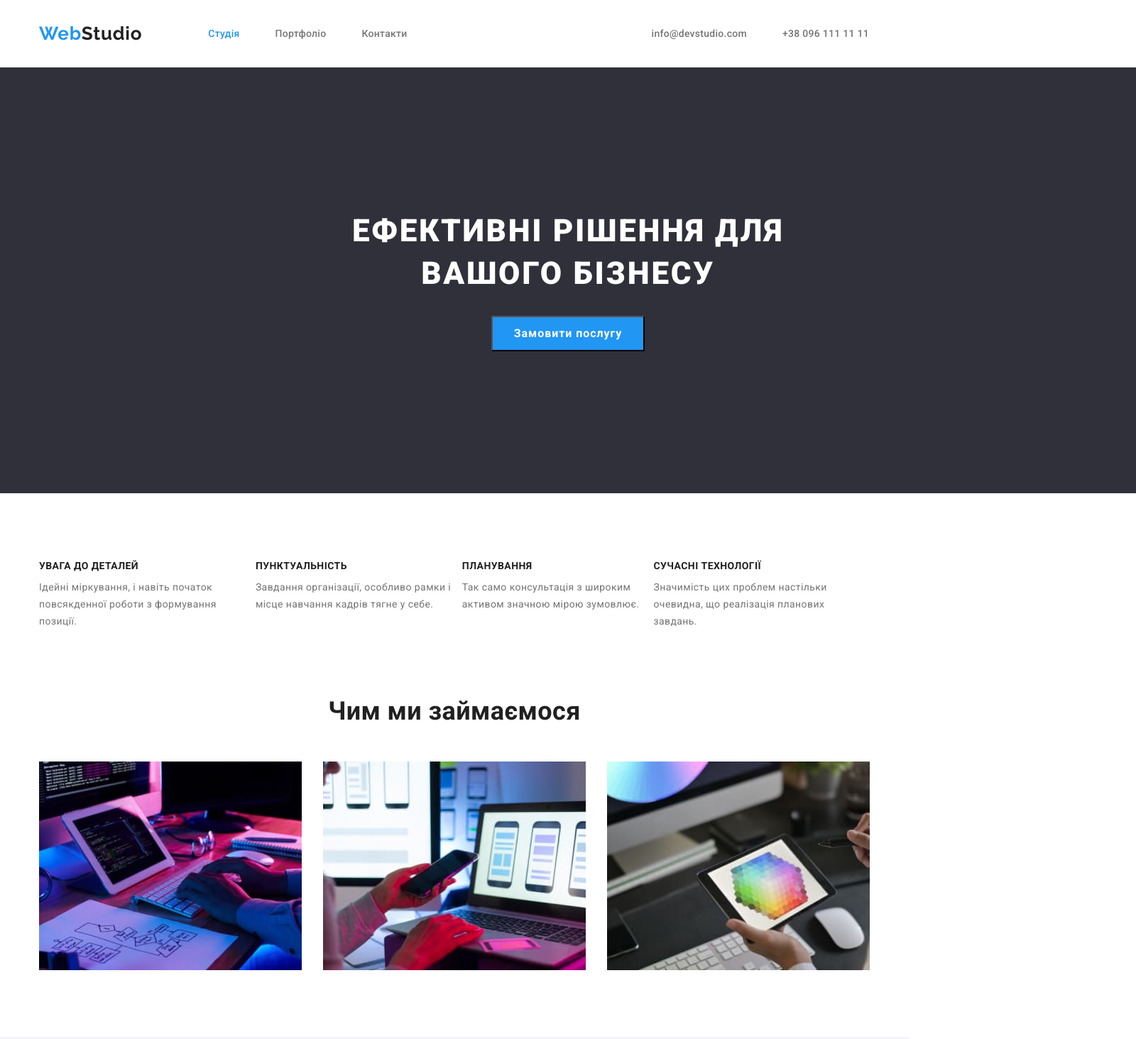
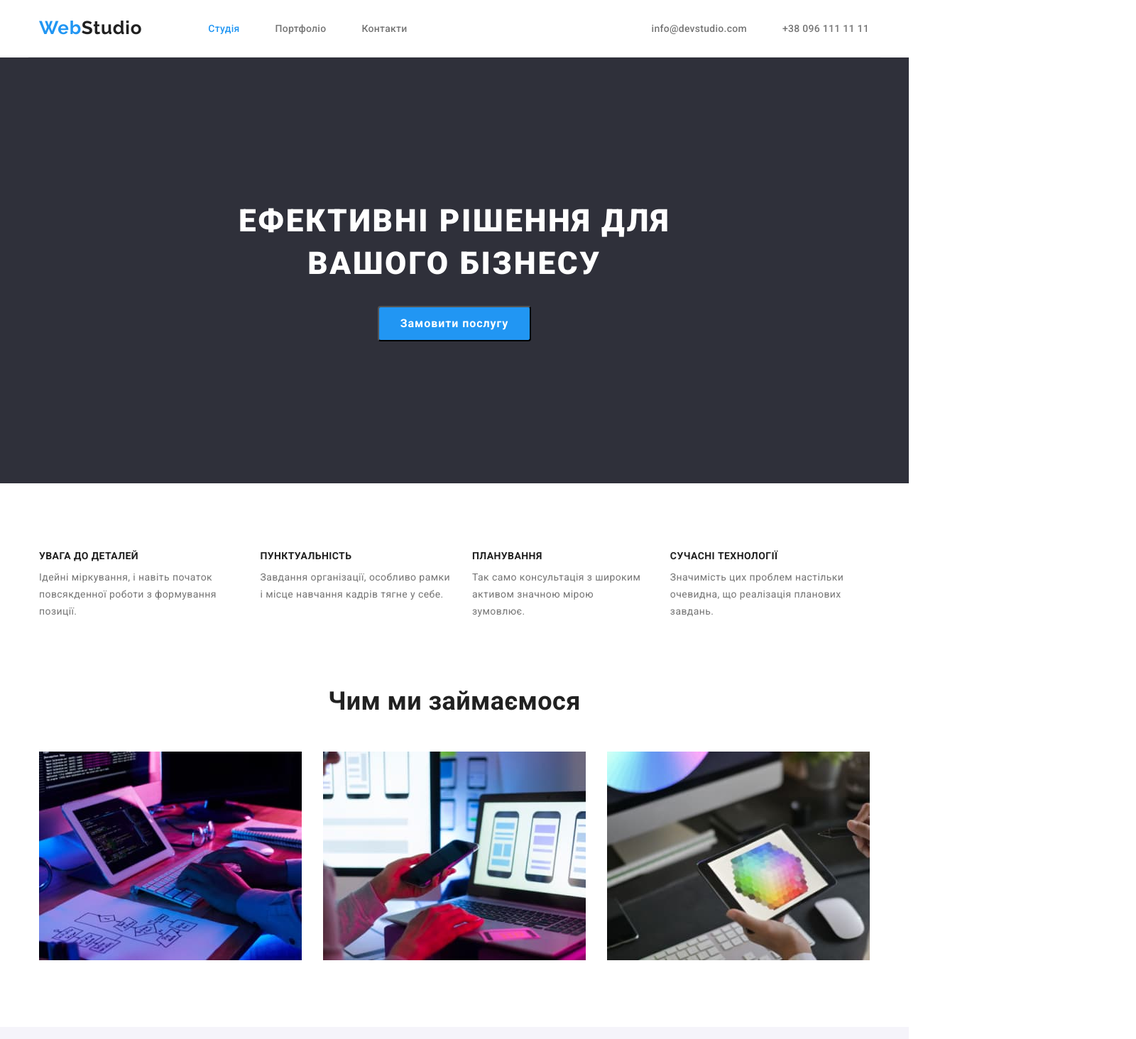
Before and after one commit to OlesiaManina/goit-markup-hw-03, a plain HTML site: page index.html in a window 1280 px wide. Shown: the top 1464 px of the page at 71% size, 1600 px wide, since content can reach past the window. Drawn offline with nearby package versions, Linux system fonts and the light colour scheme.

Commit message:
дз после исправления ошибок 24.10

```diff
--- a/css/styles.css
+++ b/css/styles.css
@@ -41,10 +41,19 @@ img {
     height: auto;
   }
 
+  .container {
+    width: 1200px;
+    margin-left: auto;
+    margin-right: auto;
+    padding-left: 15px;
+    padding-right: 15px;
+}
+
 /* Лого и навигация */
 
 .header {
     display: flex;
+    border-bottom: 1px solid #ECECEC;
 }
 
 .logo, .logo-footer {
@@ -119,15 +128,15 @@ img {
     color: var(--fourth-blue-color);
 }
 
-.container {
-    width: 1200px;
-    margin-left: auto;
-    margin-right: auto;
-    padding-left: 15px;
-    padding-right: 15px;
+
+.header-nav .logo {
+    display: block;
+    padding-top: 24px;
+    padding-bottom: 25px;
 }
 
-.header-nav a {
+.header-nav-item,
+.header-contact-item {
     display: block;
     padding-top: 32px;
     padding-bottom: 32px;
@@ -155,14 +164,15 @@ img {
 .business-solutions-section {
     background-color: var(--second-background-color);
     text-align: center;
-    padding: 200px 452px 280px 452px;
+    padding-top: 200px;
+    padding-bottom: 200px;
 }
 
 .business-solutions-text {
     margin-bottom: 30px;
 
-    width: 696px;
-    height: 120px;
+    /* width: 696px;
+    height: 120px; */
     font-weight: 900;
     font-size: 44px;
     line-height: calc(60 / 44);
@@ -176,6 +186,9 @@ img {
     display: block;
     margin: auto;
 
+    cursor: pointer;
+    border-radius: 4px;
+
     width: 216px;
     height: 50px;
     font-weight: 700;
@@ -186,10 +199,10 @@ img {
     background-color: var(--fourth-blue-color);
 }
 
-.business-solutions-section {
-    width: 1600px;
-    height: 600px;
+.business-solutions-btn:active {
+    background-color: #188CE8;
 }
+
 
 /* Секция Особенности */
 
@@ -207,18 +220,14 @@ img {
     overflow: hidden;
   }
 
+  .peculiarities-section {
+    padding-top: 94px;
+    padding-bottom: 94px;
+  }
+
   .peculiarities-list {
     display: flex;
-  }
-
-  /* не понимаю, почему не применяется margin-left:not(:first-child): 30px и padding-left: 0; padding-right: 0 */
-  .peculiarities-list-item {
-    display: block;
-    padding-top: 94px;
-    padding-bottom: 94px;
-    padding-left: 0;
-    padding-right: 0;
-    margin-left:not(first-child) 30px;
+    gap: 30px;
   }
 
 .peculiarities-header {
@@ -261,7 +270,6 @@ img {
 .team-section {
     padding-top: 94px;
     padding-bottom: 94px;
-
     background-color: #F5F4FA;
 }
 
@@ -272,11 +280,6 @@ img {
     line-height: calc(42 / 36);
     text-align: center;
     color: var(--third-header-color);
-}
-
-.team-section-group {
-    width: 1170px;
-    margin: auto;
 }
 
 .team-list {
@@ -318,30 +321,19 @@ img {
 
 /* FOOTER */
 
-.address-list {
-    padding-left: 215px;
+.footer-section {
+    padding-top: 60px;
     padding-bottom: 60px;
-
-    font-style: normal;
-}
-
-.footer-section {
     background-color: var(--second-background-color);
 }
 
 .logo-footer {
     display: block;
-    padding-top: 60px;
-    padding-left: 215px;
     margin-bottom: 20px;
 
     font-weight: 700;
     font-size: 26px;
     line-height: calc(31 / 26);
-}
-
-.address-list-item:not(:last-child) {
-    margin-bottom: 9px;
 }
 
 .logo-footer-first {
@@ -352,6 +344,15 @@ img {
     color: var(--second-white-color);
 }
 
+.address-list {
+    font-style: normal;
+}
+
+.address-list-item,
+.address-link:first-child {
+    margin-bottom: 9px;
+}
+
 .address-main {
     font-size: 14px;
     line-height: calc(24 / 14);
@@ -359,10 +360,13 @@ img {
 }
 
 .address-link {
+    display: block;
+
     font-size: 14px;
     line-height: calc(24 / 14);
     color: rgba(255, 255, 255, 0.6);
 }
+
 
 .address-link:hover, .address-link:focus,
 .address-main:hover, .address-main:focus {
@@ -387,11 +391,10 @@ img {
 .examples-btn {
     display: block;
     padding: 6px 25px;
+    border: none;
+    border-radius: 4px;
+    cursor: pointer;
 
-    box-shadow: 0px 3px 1px rgba(0, 0, 0, 0.1), 0px 1px 2px rgba(0, 0, 0, 0.08), 0px 2px 2px rgba(0, 0, 0, 0.12);
-    border-radius: 4px;
-
-    cursor: pointer;
     background: #F5F4FA;
     font-weight: 500;
     font-size: 16px;
@@ -402,6 +405,7 @@ img {
 
 .examples-btn:hover,
 .examples-btn:focus {
+    box-shadow: 0px 3px 1px rgba(0, 0, 0, 0.1), 0px 1px 2px rgba(0, 0, 0, 0.08), 0px 2px 2px rgba(0, 0, 0, 0.12);
     background: var(--fourth-blue-color);
     color: var(--second-white-color);
 }
--- a/index.html
+++ b/index.html
@@ -43,15 +43,15 @@
     <main>
     <div>
         <section class="business-solutions-section">
-            <div class="business-solutions">
-            <h1 class="business-solutions-text">Ефективні рішення для вашого бізнесу</h1>
+            <div class="container">
+            <h1 class="business-solutions-text">Ефективні рішення для <br> вашого бізнесу</h1>
             <button class="business-solutions-btn btn" type="button">Замовити послугу</button>
             </div>
         </section>
     </div>
-    <div class="container">
         <section class="peculiarities-section">
             <h2 class="visually-hidden">ОСОБЛИВОСТІ</h2>
+            <div class="container">
                 <ul class="peculiarities-list">
                     <li class="peculiarities-list-item">
                     <h3 class="peculiarities-header">Увага до деталей</h3>
@@ -72,7 +72,8 @@
                 </ul>
         </section>
             </div>
-    <section class="performance-section container">
+    <section class="performance-section">
+        <div class="container">
             <h2 class="performance-header">Чим ми займаємося</h2>
             <ul class="performance-list">
                 <li class="performance-item">
@@ -85,10 +86,11 @@
                     <img class="performance-img"src="./images/img2.jpg" alt="планшет и комп" width="370">
                 </li>
             </ul>
+        </div>
     </section>
     <section class="team-section">
+        <div class="container">
             <h2 class="team-header">Наша команда</h2>
-        <div class="team-section-group">
             <ul class="team-list">
                 <li class="team-list-item">
                         <img class="team-list-img" src="./images/photo1.jpg" alt="Ігор Дем'яненко"
@@ -131,6 +133,7 @@
     </main>
 
     <footer class="footer-section">
+        <div class="container">
             <a class="logo-footer link" href="/"><span class="logo-footer-first">Web</span><span class="logo-footer-second">Studio</span></a>
         <address class="address-section">
             <ul class="address-list">
@@ -145,6 +148,7 @@
                 </li>
             </ul>
         </address>
+        </div>
     </footer>
 </body>
 </html>
```
Also changed, not shown: portfolio.html (+2 -0 lines). Lines whose indentation alone changed are shown as unchanged.
